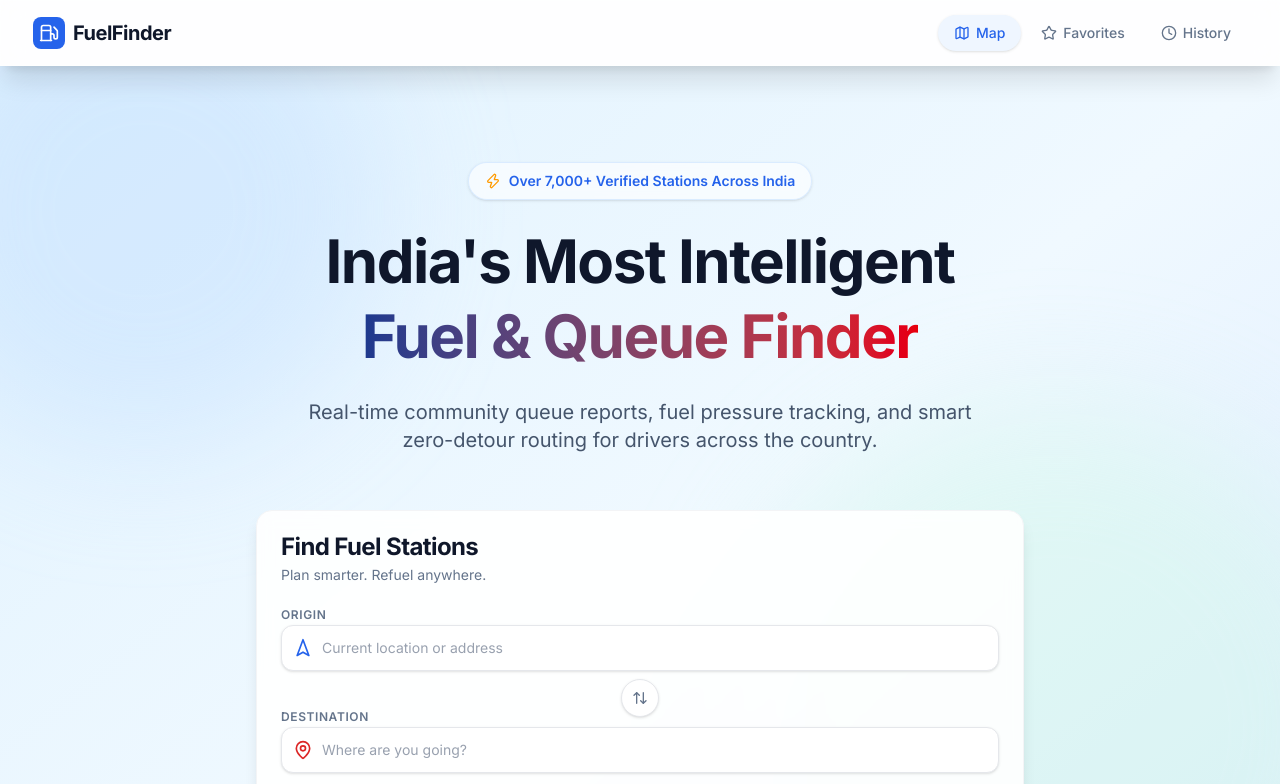
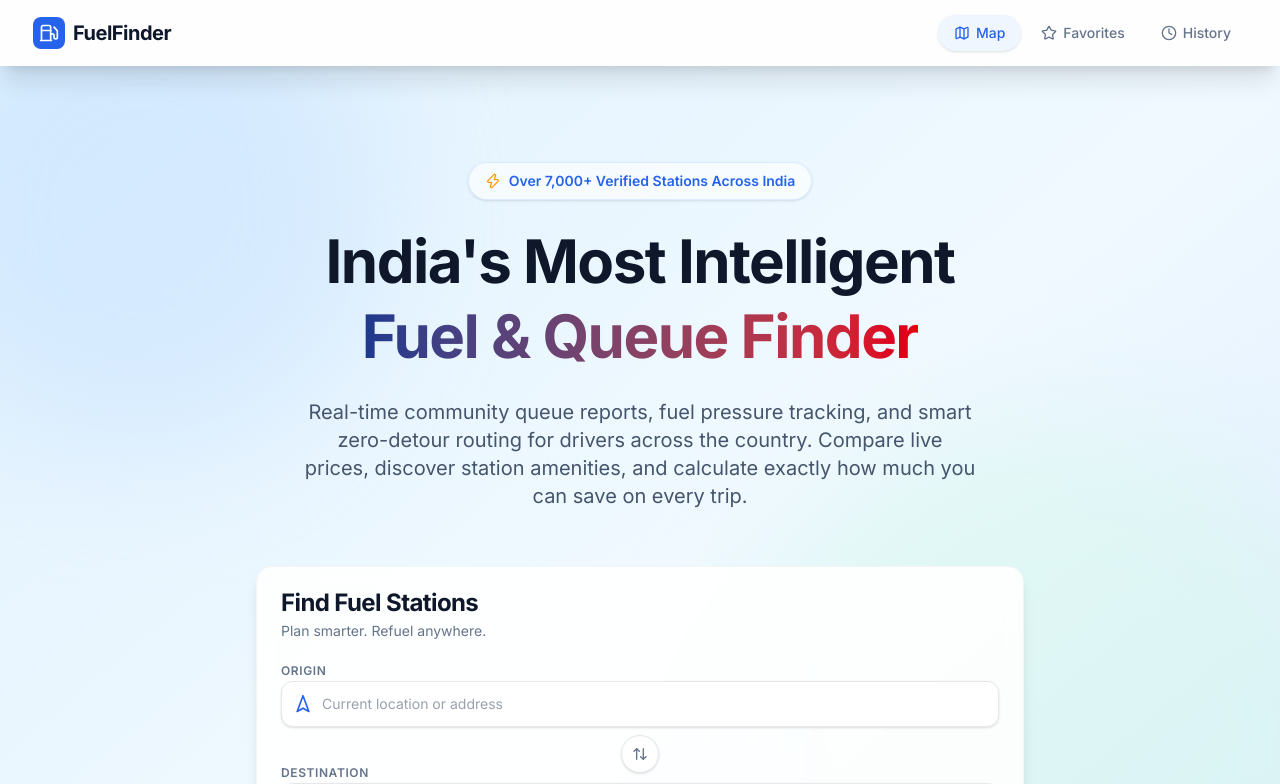
Before and after one commit to shloksuthar0307-sketch/Fuelfinders, a React (Vite) app in the folder frontend/: page / in a window 1280 px wide. Shown: the top 784 px of the page. Built offline with nearby package versions, Linux system fonts and the light colour scheme.

Commit message:
feat: add Home page component with search, features, and city hubs

```diff
--- a/frontend/src/pages/Home.tsx
+++ b/frontend/src/pages/Home.tsx
@@ -97,7 +97,7 @@ const Home = () => {
             </span>
           </h1>
           <p className="text-lg md:text-xl text-slate-600 max-w-2xl mx-auto mb-2">
-            Real-time community queue reports, fuel pressure tracking, and smart zero-detour routing for drivers across the country.
+            Real-time community queue reports, fuel pressure tracking, and smart zero-detour routing for drivers across the country. Compare live prices, discover station amenities, and calculate exactly how much you can save on every trip.
           </p>
         </div>
 
```
